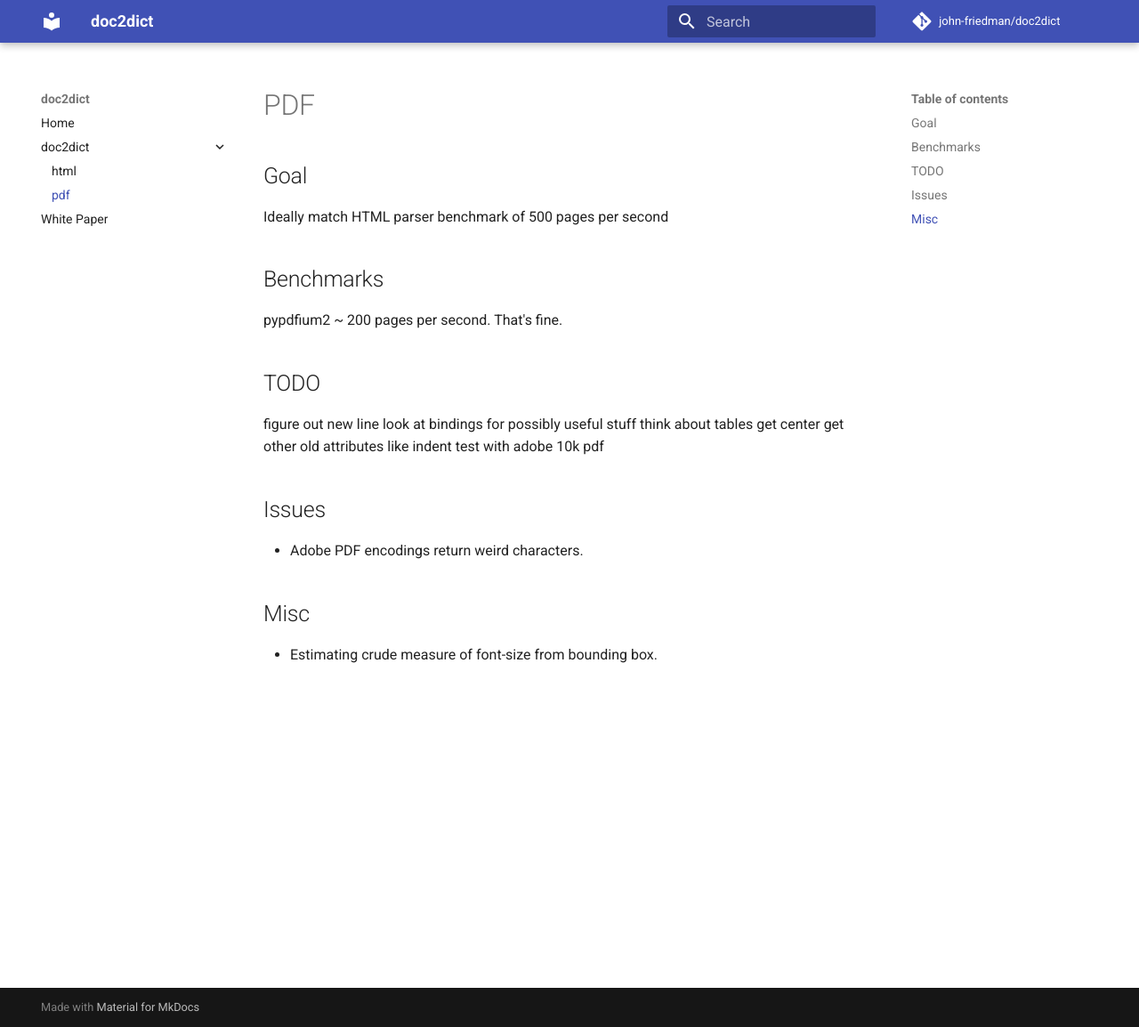
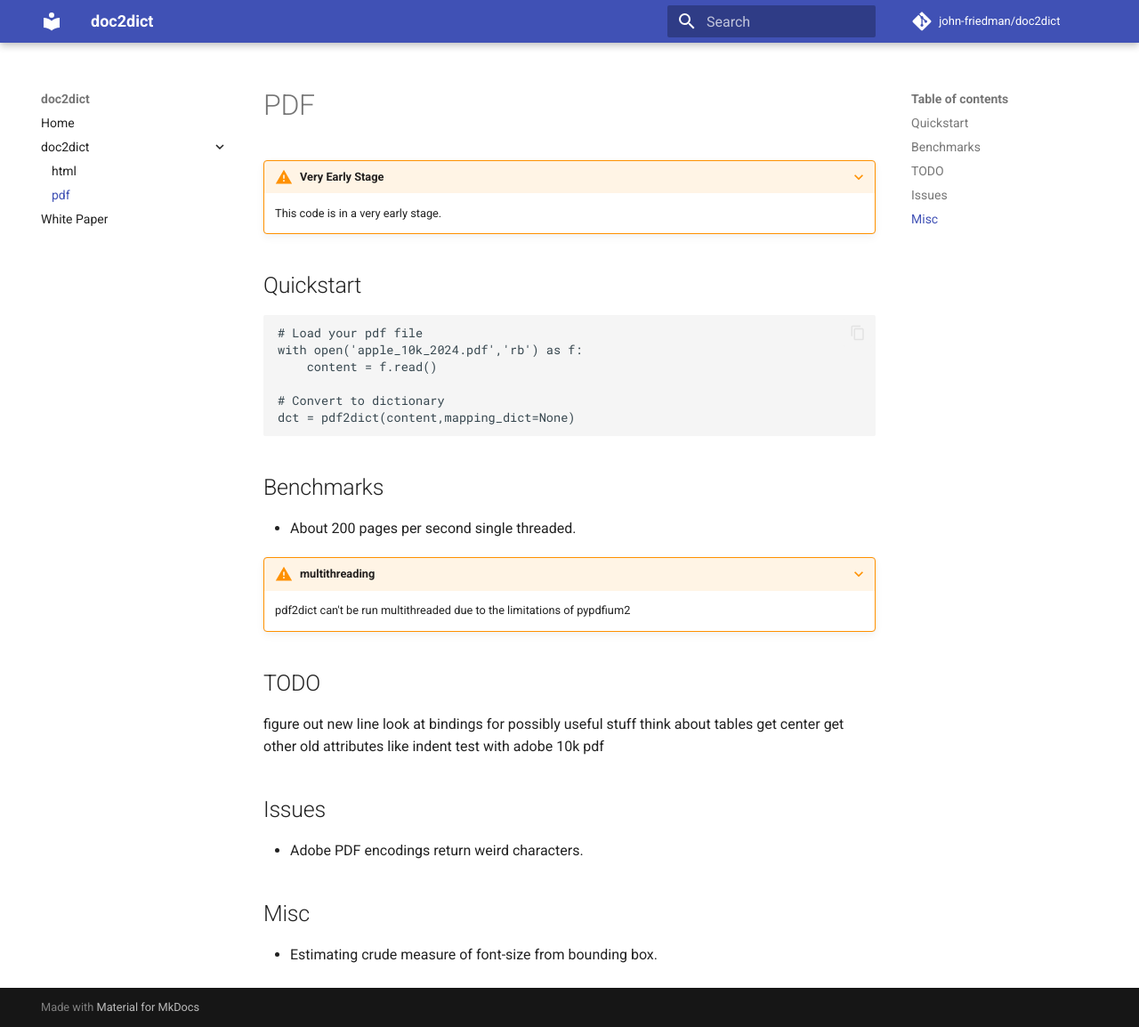
Before and after one commit to rian-dolphin/doc2dict, an MkDocs documentation site: the page built from doc2dict/docs/docs/parsing/pdf.md, in a window 1280 px wide and 1154 px high. Shown: the whole window at 89% size. Built offline with MkDocs 1.6.1 and Material for MkDocs 9.7.7, drawn with Linux system fonts in a browser that asks for light colours; comment, search, counter and statistics services are not loaded.

Commit message:
update docs

````diff
--- a/doc2dict/docs/docs/parsing/pdf.md
+++ b/doc2dict/docs/docs/parsing/pdf.md
@@ -1,10 +1,24 @@
 # PDF
 
-## Goal
-Ideally match HTML parser benchmark of 500 pages per second
+???+ warning "Very Early Stage"
+    This code is in a very early stage.
+
+## Quickstart
+```
+# Load your pdf file
+with open('apple_10k_2024.pdf','rb') as f:
+    content = f.read()
+
+# Convert to dictionary
+dct = pdf2dict(content,mapping_dict=None)
+```
+
 
 ## Benchmarks
-pypdfium2 ~ 200 pages per second. That's fine.
+* About 200 pages per second single threaded.
+
+???+ warning "multithreading"
+    pdf2dict can't be run multithreaded due to the limitations of pypdfium2
 
 ## TODO
 figure out new line
````
